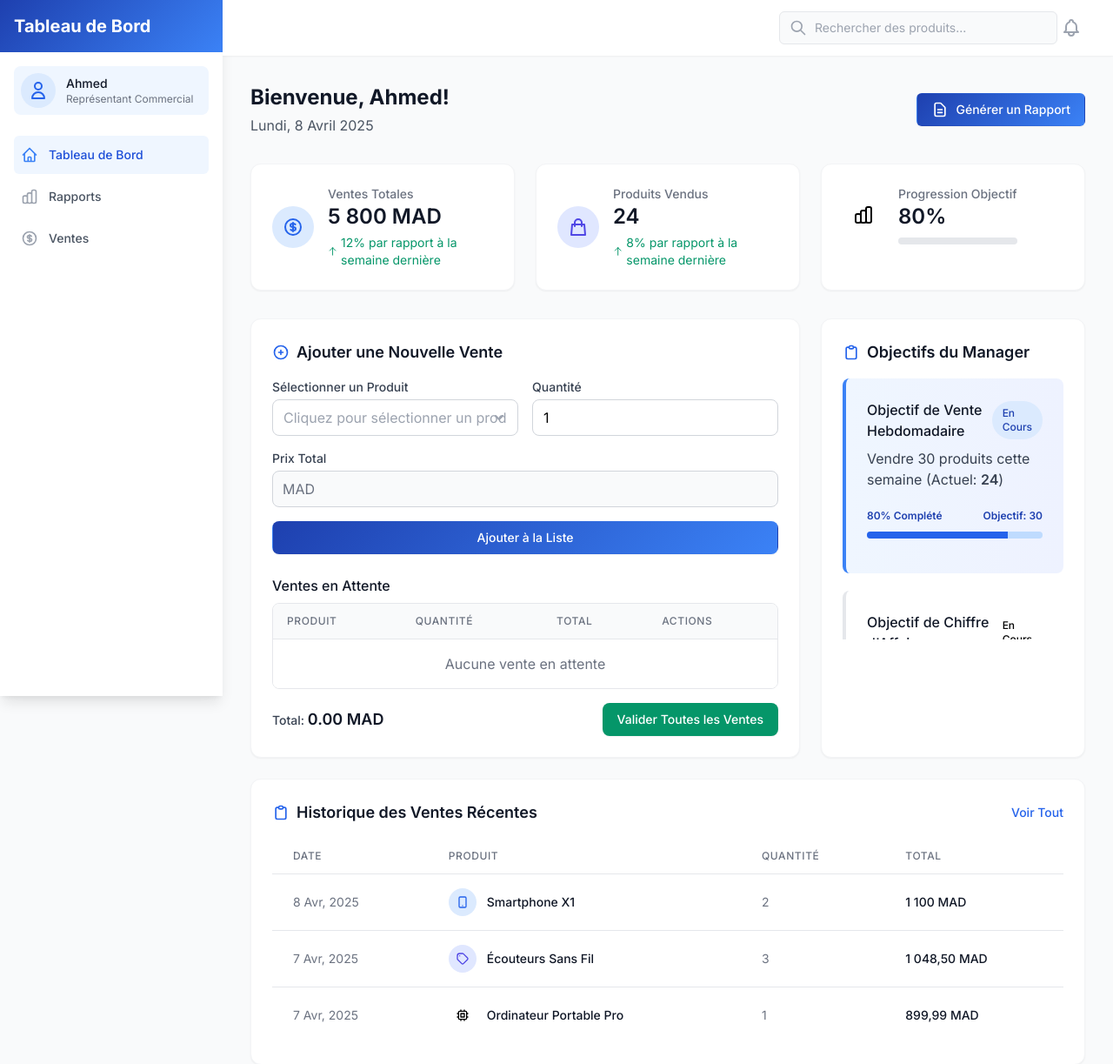
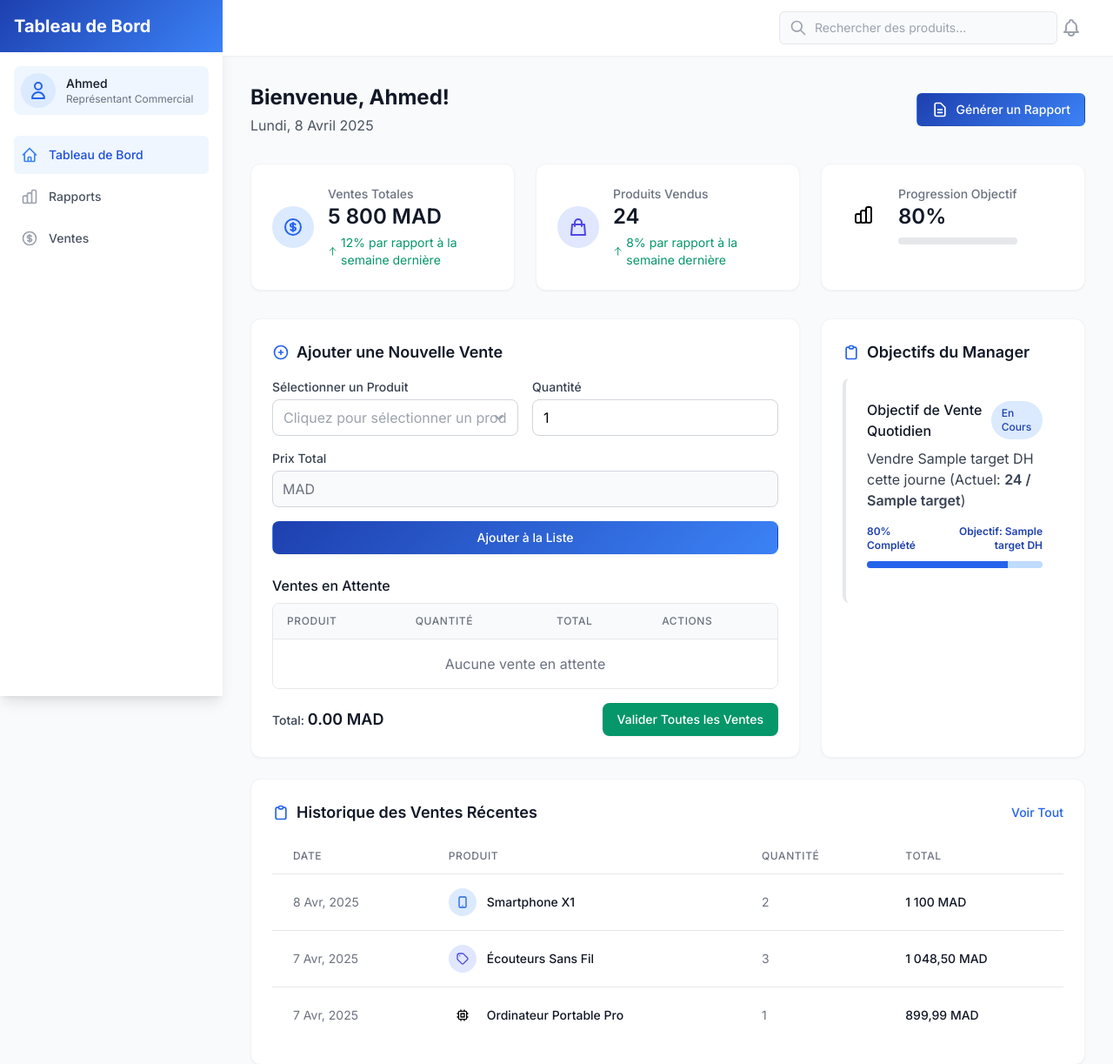
Before and after one commit to Mohamed-EDDAHMANI/MerchandisingApp, a PHP site: template project/views/employee/home.php in a window 1280 px wide. Shown: the top 1223 px of the page at 87% size. Run offline with PHP 8.4, Linux system fonts and the light colour scheme; the template is opened without the code that fills it: most values are stand-ins (such as "Sample title", 1, 10 or a date in 2020); some libraries are stand-ins or nearby versions.

Commit message:
display objectifs for the employees

```diff
--- a/project/App/Controllers/employee/EmployeeController.php
+++ b/project/App/Controllers/employee/EmployeeController.php
@@ -18,8 +18,11 @@ class EmployeeController extends BaseController{
 
     public function index()
     {
+        $userId = $this->session->get('data')->getId();
         $products = $this->employeeService->getProductList();
-        return  $this->view('employee/home', ['products' => $products]);
+        $objectifs = $this->employeeService->getObjectifsList($userId);
+
+        return  $this->view('employee/home', ['products' => $products, 'objectifs' => $objectifs]);
     }
 
     public function getProducts($keyword = null)
--- a/project/App/Services/EmployeeService.php
+++ b/project/App/Services/EmployeeService.php
@@ -32,4 +32,8 @@ class EmployeeService
         $employeeId = $this->session->get('data')->getId();
         return $this->employeeRepository->createSales($salesData, $userId, $employeeId);
     }
+    public function getObjectifsList($userId)
+    {
+        return $this->employeeRepository->getObjectifsList($userId);
+    }
 }
--- a/project/views/employee/home.php
+++ b/project/views/employee/home.php
@@ -386,14 +386,20 @@
             </h2>
             <div class="objectives-container space-y-5">
               <!-- Weekly Sales Objective -->
+              <?php if (isset($data['objectifs'])): ?>
+                <?php foreach ($data['objectifs'] as $value): ?>
+                  <?php if ($value->getFrequency() === 'weekly'): ?>
                     <div
                       class="bg-gradient-to-r from-blue-50 to-indigo-50 border-l-4 border-blue-500 p-6 rounded-lg transition-all duration-300 hover:shadow-md">
                       <div class="flex items-center justify-between mb-2">
-                  <h3 class="text-md font-medium text-gray-900">Objectif de Vente Hebdomadaire</h3>
+                        <h3 class="text-md font-medium text-gray-900">Objectif de Vente Hebdomadaire
+                        </h3>
                         <span class="px-3 py-1.5 text-xs font-medium rounded-full bg-blue-100 text-blue-800">En Cours</span>
                       </div>
-                <p class="text-gray-700 mb-3">Vendre 30 produits cette semaine (Actuel: <span id="currentProgress"
-                    class="font-semibold">24</span>)</p>
+                      <p class="text-gray-700 mb-3">Vendre <?php echo $value->getTarget() ?>
+                      <?php echo ($value->getType() === 'quantity_product') ? 'produits' : 'DH' ?>
+                        cette semaine (Actuel: <span id="currentProgress"
+                          class="font-semibold">24 / <?php echo $value->getTarget() ?></span>)</p>
                       <div class="relative pt-1">
                         <div class="flex mb-2 items-center justify-between">
                           <div>
@@ -403,7 +409,7 @@
                           </div>
                           <div class="text-right">
                             <span class="text-xs font-semibold inline-block text-blue-800">
-                        Objectif: 30
+                              Objectif: <?php echo $value->getTarget() ?> <?php echo ($value->getType() === 'quantity_product') ? 'Unity' : 'DH' ?>
                             </span>
                           </div>
                         </div>
@@ -414,9 +420,44 @@
                         </div>
                       </div>
                     </div>
+                  <?php else: ?>
+                    <div
+                      class="bg-gradient-to-r from-amber-50 to-yellow-50 border-l-4 border-amber-500 p-6 rounded-lg transition-all duration-300 hover:shadow-md">
+                      <div class="flex items-center justify-between mb-2">
+                        <h3 class="text-md font-medium text-gray-900">Objectif de Vente Quotidien
+                        </h3>
+                        <span class="px-3 py-1.5 text-xs font-medium rounded-full bg-blue-100 text-blue-800">En Cours</span>
+                      </div>
+                      <p class="text-gray-700 mb-3">Vendre <?php echo $value->getTarget() ?>
+                      <?php echo ($value->getType() === 'quantity_product') ? 'produits' : 'DH' ?>
+                        cette journe (Actuel: <span id="currentProgress"
+                          class="font-semibold">24 / <?php echo $value->getTarget() ?></span>)</p>
+                      <div class="relative pt-1">
+                        <div class="flex mb-2 items-center justify-between">
+                          <div>
+                            <span class="text-xs font-semibold inline-block text-blue-800">
+                              80% Complété
+                            </span>
+                          </div>
+                          <div class="text-right">
+                            <span class="text-xs font-semibold inline-block text-blue-800">
+                              Objectif: <?php echo $value->getTarget() ?> <?php echo ($value->getType() === 'quantity_product') ? 'Unity' : 'DH' ?>
+                            </span>
+                          </div>
+                        </div>
+                        <div class="overflow-hidden h-2 mb-4 text-xs flex rounded-full bg-blue-200">
+                          <div style="width: 80%"
+                            class="shadow-none flex flex-col text-center whitespace-nowrap text-white justify-center bg-blue-600 transition-all duration-500">
+                          </div>
+                        </div>
+                      </div>
+                    </div>
+                  <?php endif; ?>
+                <?php endforeach; ?>
+              <?php endif; ?>
 
               <!-- Revenue Objective -->
-              <div
+              <!-- <div
                 class="bg-gradient-to-r from-amber-50 to-yellow-50 border-l-4 border-amber-500 p-6 rounded-lg transition-all duration-300 hover:shadow-md">
                 <div class="flex items-center justify-between mb-2">
                   <h3 class="text-md font-medium text-gray-900">Objectif de Chiffre d'Affaires</h3>
@@ -443,10 +484,10 @@
                     </div>
                   </div>
                 </div>
-              </div>
+              </div> -->
 
               <!-- Customer Satisfaction -->
-              <div
+              <!-- <div
                 class="bg-gradient-to-r from-emerald-50 to-green-50 border-l-4 border-emerald-500 p-6 rounded-lg transition-all duration-300 hover:shadow-md">
                 <div class="flex items-center justify-between mb-2">
                   <h3 class="text-md font-medium text-gray-900">Satisfaction Client</h3>
@@ -474,10 +515,10 @@
                     </div>
                   </div>
                 </div>
-              </div>
+              </div> -->
 
               <!-- Product Training -->
-              <div
+              <!-- <div
                 class="bg-gradient-to-r from-purple-50 to-violet-50 border-l-4 border-purple-500 p-6 rounded-lg transition-all duration-300 hover:shadow-md">
                 <div class="flex items-center justify-between mb-2">
                   <h3 class="text-md font-medium text-gray-900">Formation Produit</h3>
@@ -505,7 +546,7 @@
                     </div>
                   </div>
                 </div>
-              </div>
+              </div> -->
             </div>
           </div>
         </div>
```
Also changed, not shown: project/App/Repositories/EmployeeRepository.php (+28 -3 lines). Lines whose indentation alone changed are shown as unchanged.
